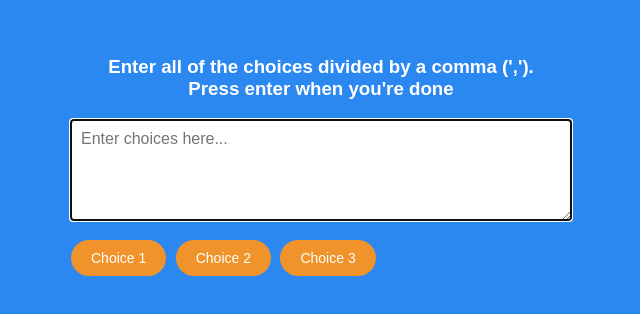
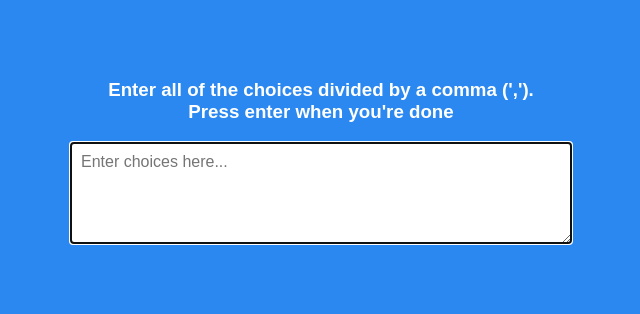
Before and after one commit to infiniteoo/VANILLAJS-random_choice_picker, a plain HTML site: page index.html in a window 1280 px wide. Shown: the part 234-548 px from the top of the page, without its empty margins (319-959 px from the left). Drawn offline with Linux system fonts and the light colour scheme; a web font is replaced by a local one.

Commit message:
removed default hard-coded choices from markup

```diff
--- a/index.html
+++ b/index.html
@@ -13,11 +13,7 @@
         when you're done
       </h3>
       <textarea placeholder="Enter choices here..." id="textarea"></textarea>
-      <div id="tags">
-        <span class="tag">Choice 1</span>
-        <span class="tag">Choice 2</span>
-        <span class="tag">Choice 3</span>
-      </div>
+      <div id="tags"></div>
     </div>
     <script src="script.js"></script>
   </body>
```
